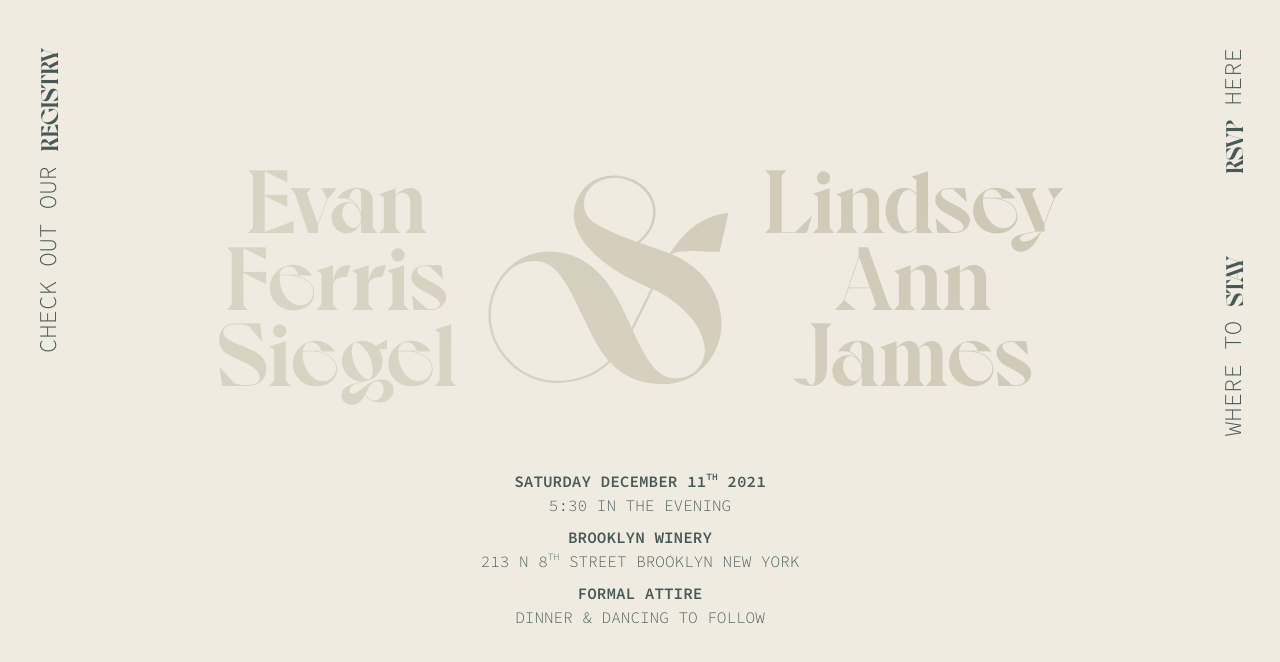
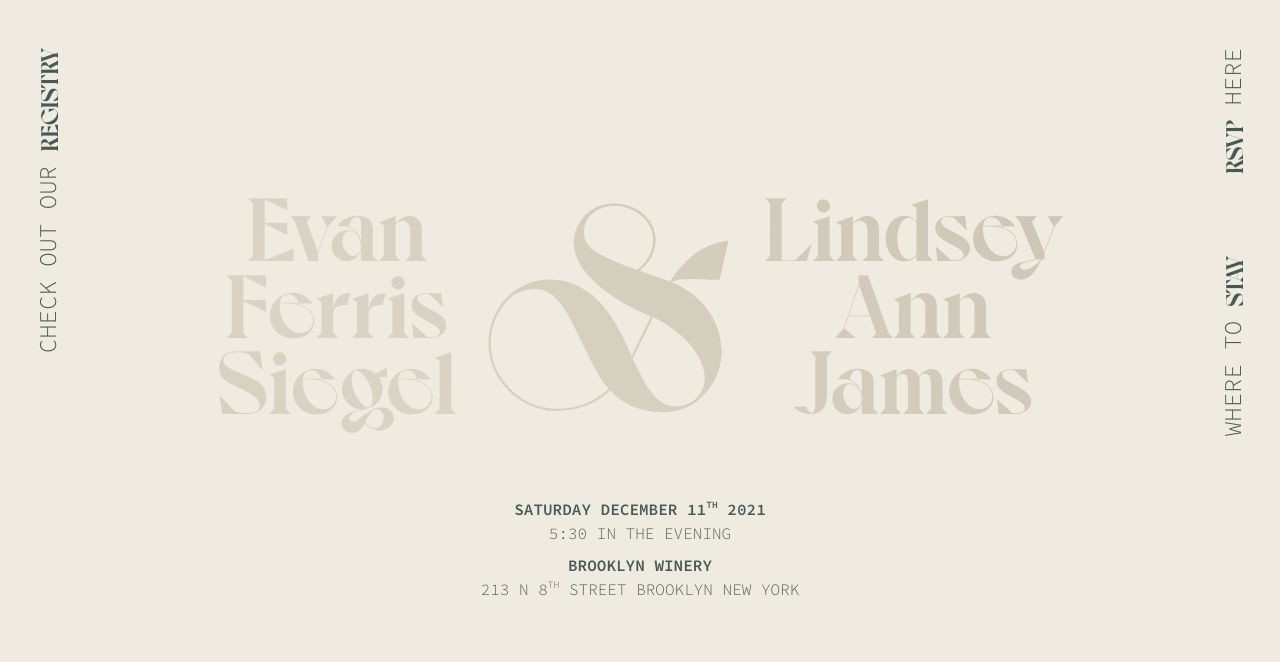
Before and after one commit to vanev/wedding, a Next.js app: page / in a window 1280 px wide. Shown: the top 662 px of the page. Built offline with nearby package versions, Linux system fonts and the light colour scheme.

Commit message:
Removes Extra Event Detail

```diff
--- a/components/EventDetails.tsx
+++ b/components/EventDetails.tsx
@@ -19,11 +19,6 @@ const EventDetails = ({ className = "" }: Props) => (
         213 N 8<sup>th</sup> Street Brooklyn New York
       </Details.Body>
     </Details.Item>
-
-    <Details.Item>
-      <Details.Header>Formal Attire</Details.Header>
-      <Details.Body>Dinner & Dancing to Follow</Details.Body>
-    </Details.Item>
   </Details.List>
 );
 
```
